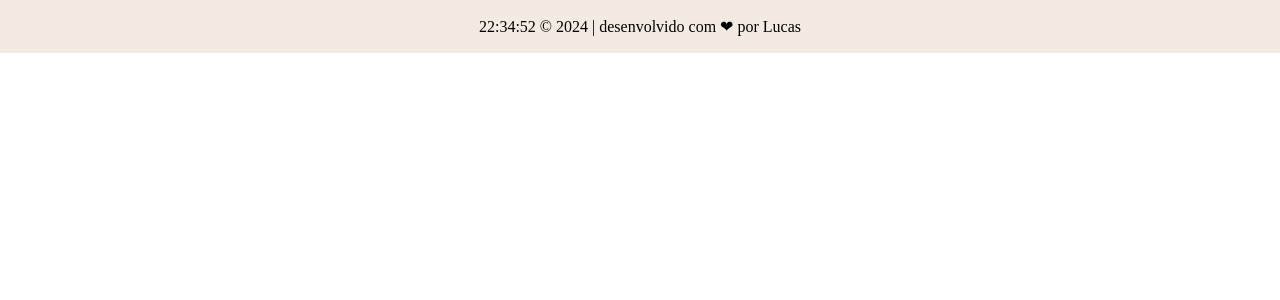
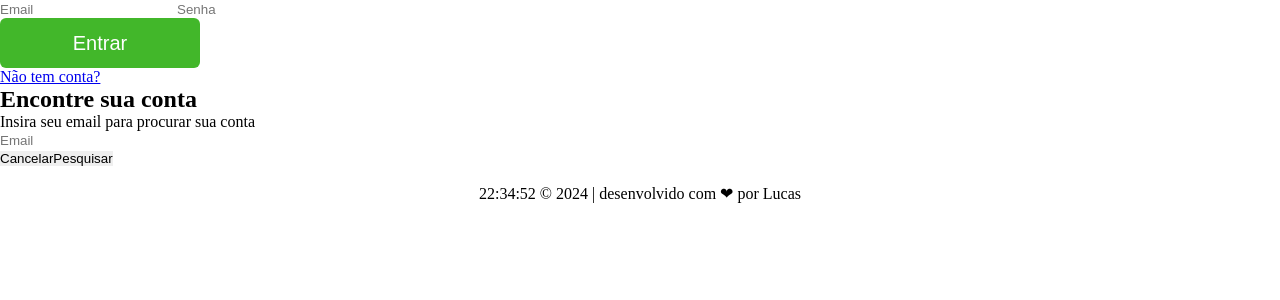
Before and after one commit to DevSoare-S/projetoRedeSocial, an Angular app: page /recuperarSenha in a window 1280 px wide. Before the commit this address led to /. Shown: the top 300 px of the page. Built offline with nearby package versions, Linux system fonts and the light colour scheme.

Commit message:
Fazendo a estrutura da pagina de recuperar senha

```diff
--- a/src/app/app.component.css
+++ b/src/app/app.component.css
@@ -12,7 +12,7 @@
 .rodape {
     width: 100%;
     height: 53px;
-    background-color: rgb(243, 235, 225);
+    background-color: #FFF;
     display: flex;
     flex-direction: column;
     align-items: center;
--- a/src/app/app.routes.ts
+++ b/src/app/app.routes.ts
@@ -1,8 +1,10 @@
 import { Routes } from '@angular/router';
 import { CadastroUsuarioComponent } from './cadastro-usuario/cadastro-usuario.component';
 import { HomePrincipalComponent } from './home-principal/home-principal.component';
+import { RecuperarSenhaComponent } from './recuperar-senha/recuperar-senha.component';
 
 export const routes: Routes = [
     { path: 'cadastro', title: 'Cadastre-se', component: CadastroUsuarioComponent},
+    { path: 'recuperarSenha', title: 'Esqueceu a senha', component: RecuperarSenhaComponent},
     { path: '', component: HomePrincipalComponent}
 ];
--- a/src/app/cadastro-usuario/cadastro-usuario.component.ts
+++ b/src/app/cadastro-usuario/cadastro-usuario.component.ts
@@ -1,11 +1,11 @@
 import { Component } from '@angular/core';
-import { RouterModule } from '@angular/router';
+import { RouterModule, RouterOutlet } from '@angular/router';
 import { CommonModule } from '@angular/common';
 
 @Component({
   selector: 'app-cadastro-usuario',
   standalone: true,
-  imports: [CommonModule, RouterModule],
+  imports: [CommonModule, RouterModule, RouterOutlet],
   templateUrl: 'cadastro.html',
   styleUrl: './cadastro-usuario.component.css'
 })
--- a/src/app/cadastro-usuario/cadastro.html
+++ b/src/app/cadastro-usuario/cadastro.html
@@ -240,7 +240,7 @@
 
         <div class="jatem">
 
-            <a href="">Já tem uma conta?</a>
+            <a routerLink="">Já tem uma conta?</a>
         </div>
 
     </div>
--- a/src/app/home-principal/home-principal.component.html
+++ b/src/app/home-principal/home-principal.component.html
@@ -31,7 +31,7 @@
                     </div>
 
                     <div class="containerLa">
-                        <a href="">Esqueceu a senha?</a>
+                        <a routerLink="recuperarSenha">Esqueceu a senha?</a>
                     </div>
 
                     <div class="containerL">
@@ -48,3 +48,5 @@
 
     </div>
 </section>
+
+<router-outlet></router-outlet>
--- a/src/app/home-principal/home-principal.component.ts
+++ b/src/app/home-principal/home-principal.component.ts
@@ -1,11 +1,11 @@
 import { CommonModule } from '@angular/common';
 import { Component } from '@angular/core';
-import { RouterModule } from '@angular/router';
+import { RouterModule, RouterOutlet } from '@angular/router';
 
 @Component({
   selector: 'app-home-principal',
   standalone: true,
-  imports: [CommonModule, RouterModule],
+  imports: [CommonModule, RouterModule, RouterOutlet],
   templateUrl: './home-principal.component.html',
   styleUrl: './home-principal.component.css'
 })
--- /dev/null
+++ b/src/app/recuperar-senha/recuperar-senha.component.css
@@ -0,0 +1,14 @@
+
+.entrar  {
+    display: flex;
+    justify-content: center;
+    font-size: 20px;
+    background-color: #42b72a;
+    color: white;
+    width: 200px;
+    height: 50px;
+    align-items: center;
+    border-radius: 6px ;
+    text-decoration: none;
+    cursor: pointer;
+  }
--- /dev/null
+++ b/src/app/recuperar-senha/recuperar-senha.component.html
@@ -0,0 +1,41 @@
+<section>
+    <div class="header">
+        <div class="bookopen">
+
+        </div>
+
+        <div class="login">
+            <input type="text" placeholder="Email">
+            <input type="password" placeholder="Senha">
+            <a><button class="entrar">Entrar</button></a>
+            <a routerLink="/cadastro">Não tem conta?</a>
+        </div>
+
+
+    </div>
+</section>
+
+<section>
+    <div class="container">
+        <div class="containerBox">
+            <div>
+                <h1>Encontre sua conta</h1>
+            </div>
+
+            <div>
+                <p>Insira seu email para procurar sua conta</p>
+            </div>
+
+            <div>
+                <input type="text" placeholder="Email">
+            </div>
+
+            <div>
+                <button>Cancelar</button>
+                <button>Pesquisar</button>
+            </div>
+        </div>
+    </div>
+</section>
+
+<router-outlet></router-outlet>
```
Also changed, not shown: src/app/recuperar-senha/recuperar-senha.component.ts (added, +14 -0 lines), 1 other file (tests, documents, lock files or other folders).
